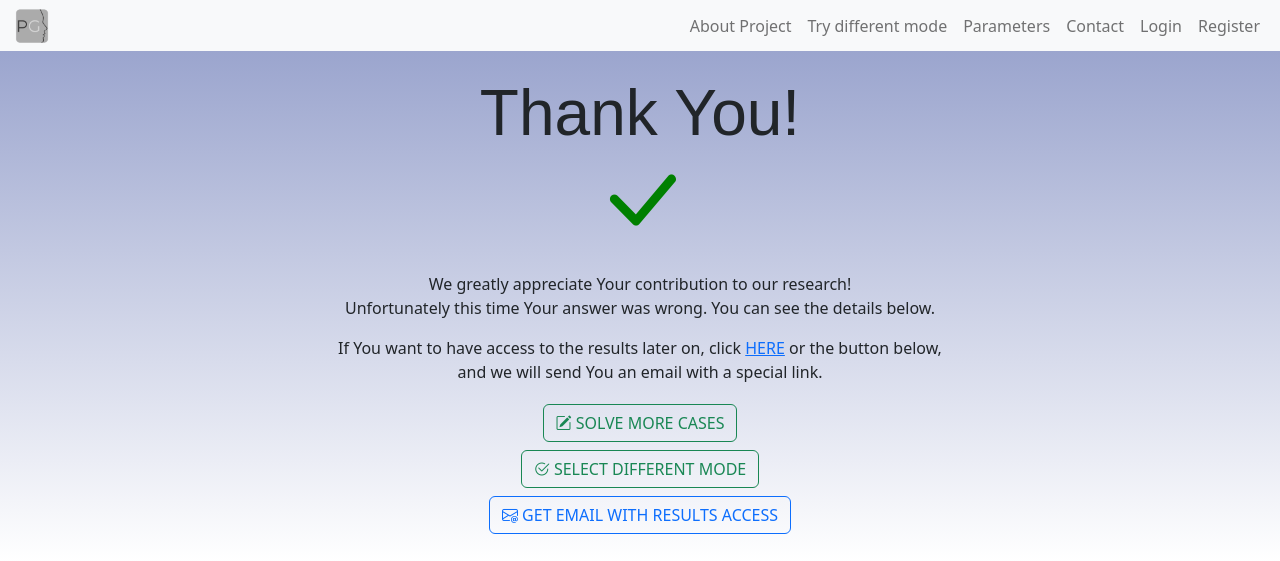
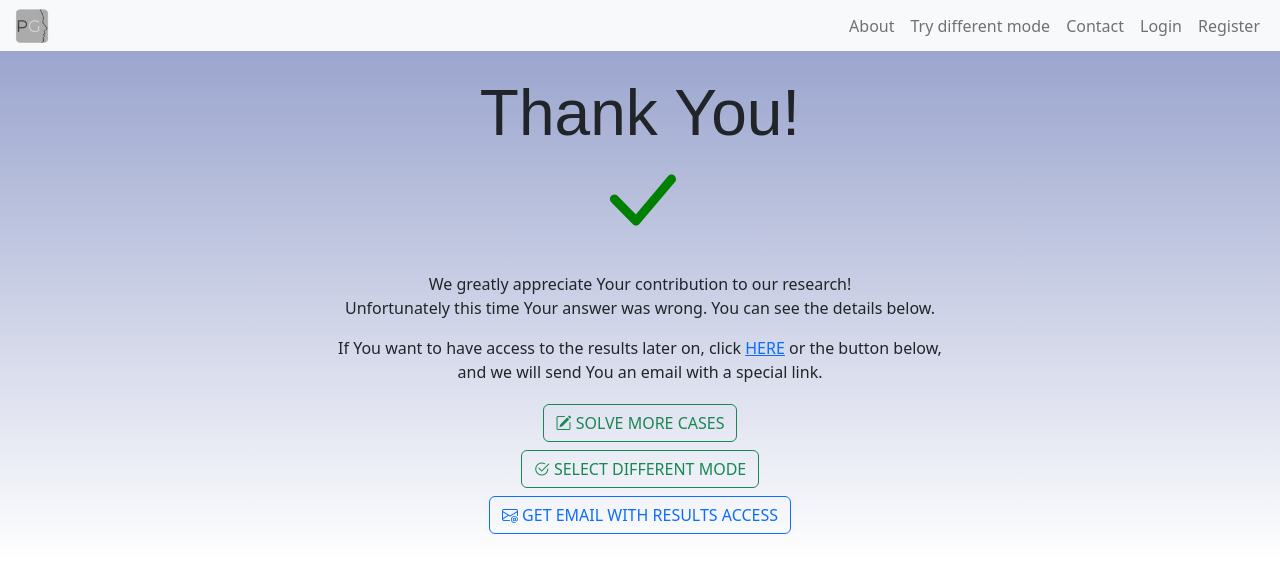
Before and after one commit to WSokoll/PrediGrowee, a Flask app: template app/templates/results.jinja in a window 1280 px wide. Shown: the top 561 px of the page. Run offline with Flask 3, Linux system fonts and the light colour scheme; the template is opened without the code that fills it: most values are stand-ins (such as "Sample title", 1, 10 or a date in 2020); parts of the project's set-up code (start-up, migrations or seed data) failed here and were passed over.

Commit message:
Base FRONTEND - update navbar

```diff
--- a/app/templates/base.jinja
+++ b/app/templates/base.jinja
@@ -58,37 +58,19 @@
             </li>
           {% endif %}
 
-          {% if self._TemplateReference__context.name == 'welcome.jinja' %}
           <li class="nav-item">
-              <a class="nav-link" href="#about-project-section">About Project</a>
+            <a class="nav-link" href="{{ url_for('about.get') }}">About</a>
           </li>
           <li class="nav-item">
-              <a class="nav-link" href="#mode-selection-section">Get Started</a>
-            </li>
-            <li class="nav-item">
-              <a class="nav-link" href="{{ url_for('parameters.get') }}">Parameters</a>
-            </li>
-            <li class="nav-item">
-              <a class="nav-link" href="#contact-section">Contact</a>
-            </li>
-          {% else %}
-            <li class="nav-item">
-              <a class="nav-link" href="{{ url_for('welcome.get') }}#about-project-section">About Project</a>
-            </li>
-            <li class="nav-item">
-              <a class="nav-link" href="{{ url_for('welcome.get') }}#mode-selection-section">
+            <a class="nav-link" href="{{ url_for('welcome.get') }}?modes=True">
               {% if results_page %}Try different mode
               {% else %}Get Started
               {% endif %}
             </a>
           </li>
           <li class="nav-item">
-              <a class="nav-link" href="{{ url_for('parameters.get') }}">Parameters</a>
+            <a class="nav-link" href="{{ url_for('contact.get') }}">Contact</a>
           </li>
-            <li class="nav-item">
-              <a class="nav-link" href="{{ url_for('welcome.get') }}#contact-section">Contact</a>
-            </li>
-          {% endif %}
 
           {% if current_user.is_authenticated %}
             <li class="nav-item dropdown">
```
Lines whose indentation alone changed are shown as unchanged.
